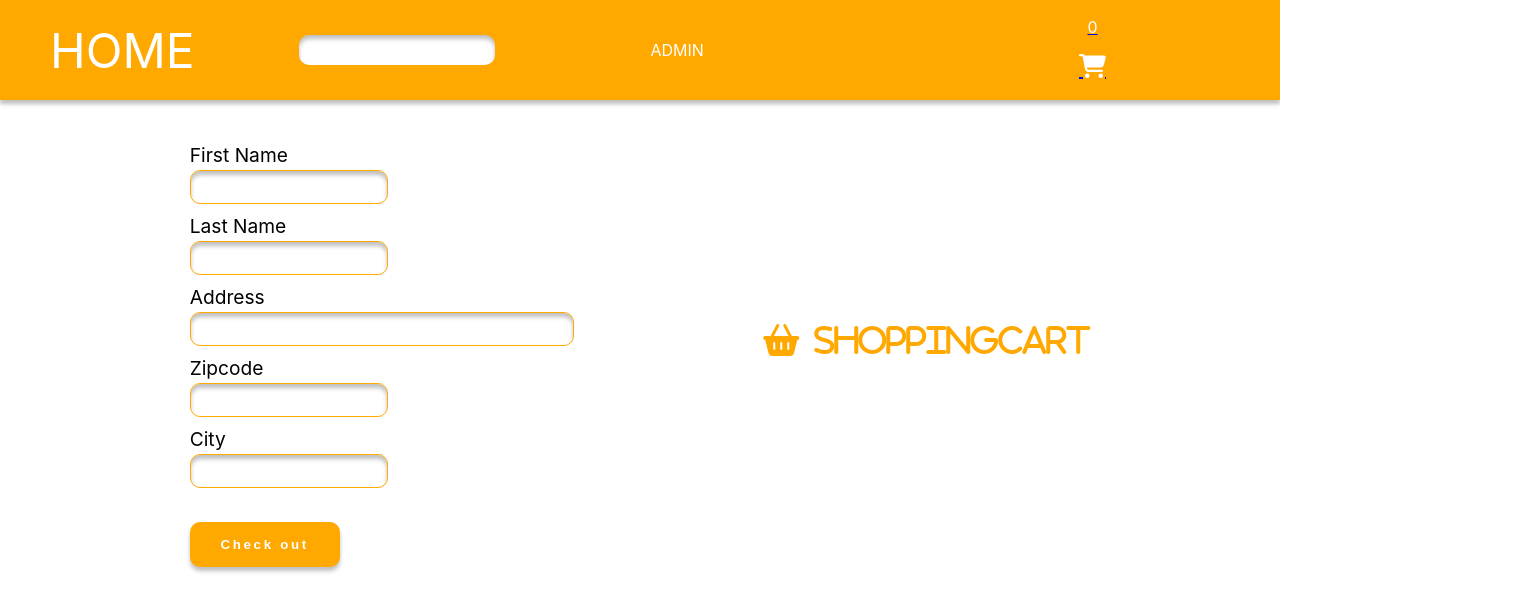
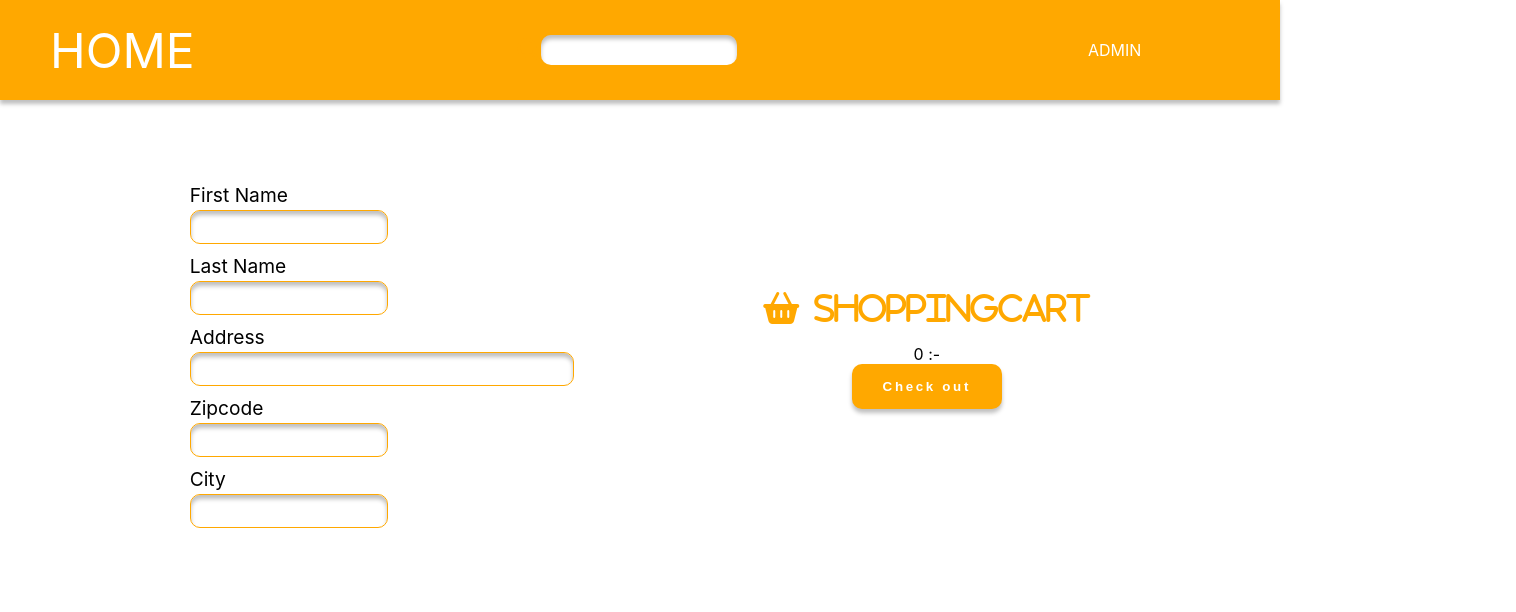
Before and after one commit to josiehpersson/mywebshop, a React (Create React App) app: page /checkout in a window 1280 px wide. Shown: the top 612 px of the page, 1516 px wide, since content can reach past the window. Built offline with nearby package versions, Linux system fonts and the light colour scheme.

Commit message:
axios.post

```diff
--- a/src/components/Cart/Cart.tsx
+++ b/src/components/Cart/Cart.tsx
@@ -1,5 +1,4 @@
 import React from 'react';
-import { Link } from 'react-router-dom';
 import './cart.css';
 
 interface IcartTotal {
@@ -8,13 +7,11 @@ interface IcartTotal {
 
 export default function Cart(props: IcartTotal) {
   return (
-    <Link to="/checkout">
       <div className="cart">
         <div className="cart-container">
           <span>{props.total}</span>
           <i className="fas fa-shopping-cart"></i>
         </div>
       </div>
-    </Link>
   );
 }
--- a/src/components/Checkout/Checkout.tsx
+++ b/src/components/Checkout/Checkout.tsx
@@ -1,15 +1,25 @@
-import React, { useEffect, useState } from 'react';
+import React, { useEffect, useState, MouseEvent } from 'react';
 import './checkout.css';
 import Userform, { IUserForm } from './Userform';
 import CheckoutItem from './CheckoutItem';
+import axios from 'axios';
 
 export interface IShoppingCart {
-  myShoppingCart: Array<{ name: string,price: number }>;
+  myShoppingCart: Array<ICartProduct>;
 }
 
 interface ICartProduct {
     name: string;
     price: number;
+}
+
+interface IPlaceOrder {
+  companyID: number;
+  totalPrice: number;
+  paymentMethod?: string;
+  orderRows: Array<ICartProduct>;
+  createdBy: IUserForm;
+  created: string;
 }
 export default function Checkout(props: IShoppingCart) {
   const defaultValue1: IUserForm = {
@@ -24,11 +34,21 @@ export default function Checkout(props: IShoppingCart) {
   const defaultValue2: Array<{ name: string, price: number }> = [];
   const [shoppingCart, setShoppingCart] = useState(defaultValue2);
 
+  const [sum, setSum] = useState(0);
+
+  const [date,setDate] = useState('');
+
+  const myCart: Array<{ name: string, price: number }> = [];
+
   useEffect(() => {
-    const myCart: Array<{ name: string, price: number }> = [];
     myCart.push(...shoppingCart);
     myCart.push(...props.myShoppingCart);
     setShoppingCart(myCart);
+    let total = 0;
+    for(let i = 0; i< myCart.length; i++) {
+        total += sum + myCart[i].price;
+    }
+    setSum(total);
   }, []);
 
   function updateForm(formValue: IUserForm): void {
@@ -36,6 +56,36 @@ export default function Checkout(props: IShoppingCart) {
     console.log(userForm);
   }
 
+  function placeOrder(e: MouseEvent<HTMLButtonElement>) {
+    let newDate = new Date();
+    setDate(JSON.stringify(newDate));
+    console.log(date);
+
+    const newOrder: IPlaceOrder = {
+      companyID: 7996,
+      totalPrice: sum,
+      orderRows: shoppingCart,
+      createdBy: userForm,
+      created: date
+    }
+    axios.post('https://medieinstitutet-wie-products.azurewebsites.net/api/orders', {newOrder})
+    .then(function (response) {
+      console.log(response);
+    })
+    .catch(function (error) {
+      console.log(error);
+    });
+
+    /*
+    axios.get('http://medieinstitutet-wie-products.azurewebsites.net/api/products')
+    .then(res => {
+        setProducts(res.data)
+    })
+    .catch(err =>{
+        console.log(err)
+    })
+    */
+  }
   const cartItems = shoppingCart.map((product: ICartProduct) => {
       return(
           <CheckoutItem
@@ -47,10 +97,18 @@ export default function Checkout(props: IShoppingCart) {
 
   return (
     <div className="checkout-container">
+        <div className="user-information">
       <Userform updateParent={updateForm} />
+        </div>
       <div className="cart-container">
+        <div className="shopping-cart">
       <i className="fas fa-shopping-basket"></i>
           {cartItems}
+        </div>
+          <p>{sum} :-</p>
+      <button type="button" onClick={placeOrder}>
+        Check out
+      </button>
       </div>
     </div>
   );
--- a/src/components/Checkout/Userform.tsx
+++ b/src/components/Checkout/Userform.tsx
@@ -28,11 +28,9 @@ export default function Userform(props: IUserFormProps) {
     const name = e.target.name;
     const value = e.target.value;
     setUserForm({ ...userForm, [name]: value });
+    props.updateParent(userForm);
   }
 
-  function handleClick() {
-    props.updateParent(userForm);
-  }
   return (
     <form>
       <div className="input-container">
@@ -80,11 +78,8 @@ export default function Userform(props: IUserFormProps) {
           value={userForm.city}
           onChange={updateUserForm}
         />
+
       </div>
-
-      <button type="button" onClick={handleClick}>
-        Check out
-      </button>
     </form>
   );
 }
--- a/src/components/Webshop/Webshop.tsx
+++ b/src/components/Webshop/Webshop.tsx
@@ -48,9 +48,9 @@ function Webshop() {
           </Link>
 
           <Link to="/checkout" className="nav-link">
+          <ShoppingCart total={cartTotal} />
           </Link>
         </div>
-          <ShoppingCart total={cartTotal} />
       </nav>
       <div className="app">
         <Switch>
```
